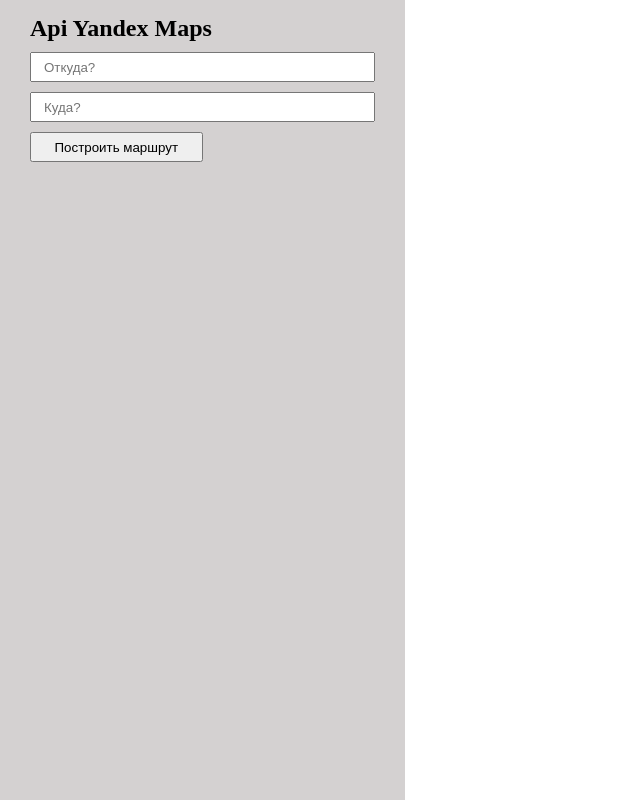
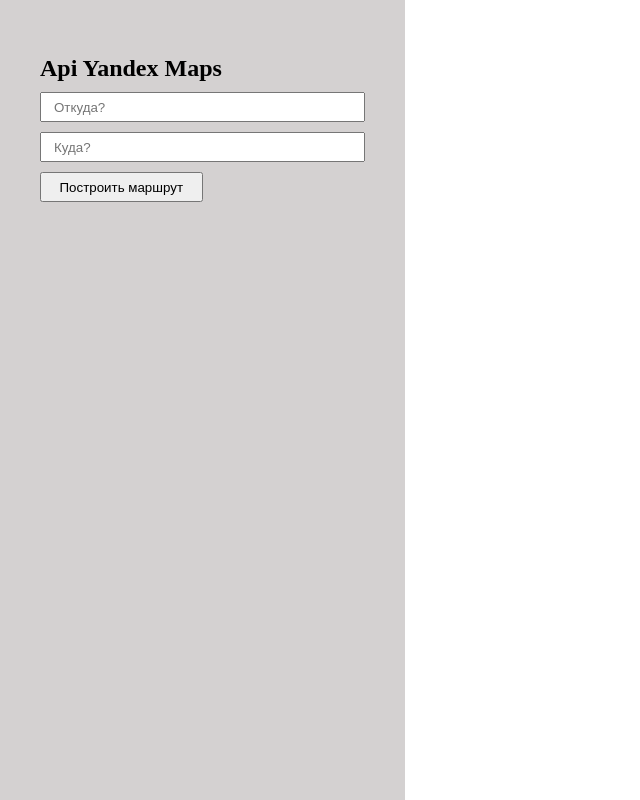
Before and after one commit to AhmedTanryverdi/map-navigation, a React (Vite) app: page / in a window 1280 px wide. Shown: the whole page, without its empty margins (0-640 px from the left). Built offline with nearby package versions, Linux system fonts and the light colour scheme.

Commit message:
added styles

```diff
--- a/src/app/app.scss
+++ b/src/app/app.scss
@@ -12,5 +12,6 @@
 .app {
 	.content {
 		display: flex;
+		overflow: hidden;
 	}
 }
--- a/src/feature/location-input-aside/styles.scss
+++ b/src/feature/location-input-aside/styles.scss
@@ -1,13 +1,39 @@
 .locationInputAside {
 	max-width: 405px;
 	width: 100%;
+	position: relative;
 	background-color: rgba(184, 178, 178, 0.6);
+	left: 0;
+	transition: 0.5s;
+	&[data-open="false"] {
+		left: -365px;
+		.openBlockBtn{
+			transform: rotate(180deg);
+		}
+
+		& ~ .yandex-map {
+			flex-basis: 100%!important; /* при закрытой панели карта занимает всю ширину */
+		  }
+	}
+
 	& .content {
 		display: flex;
 		flex-direction: column;
 		row-gap: 10px;
-		padding: 15px 30px;
+		padding: 25px 40px;
+		position: relative;
+		.openBlockBtn {
+			position: absolute;
+			right: 0px;
+			top: 0px;
+			font-size: 28px;
+			font-weight: 600;
+			width: 40px;
+		}
 
+		.title {
+			margin-top: 30px;
+		}
 		.form {
 			display: flex;
 			flex-direction: column;
@@ -19,7 +45,7 @@
 				padding: 8px 12px;
 			}
 
-			.formBtn{
+			.formBtn {
 				width: 50%;
 				height: 30px;
 			}
```
